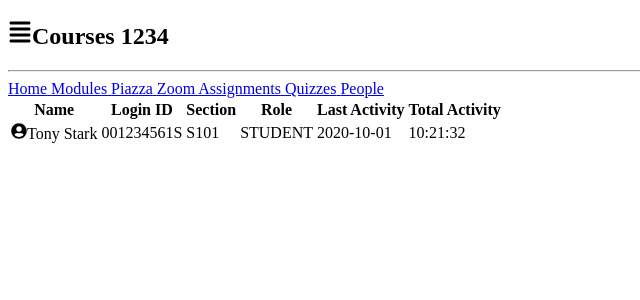
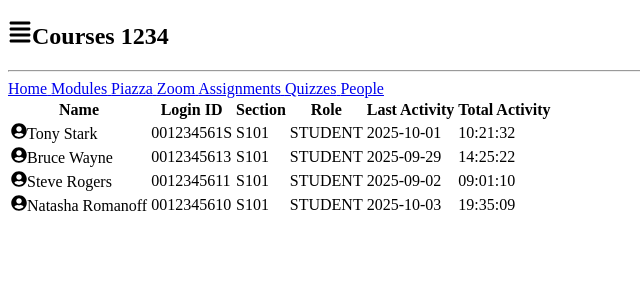
Before and after one commit to lifeashaze/kambaz-next-js, a Next.js app: page /Courses/1234/People/Table in a window 1280 px wide. Shown: the top 300 px of the page, without its empty margins (0-640 px from the left). Built offline with nearby package versions, Linux system fonts and the light colour scheme.

Commit message:
navigation fixes

```diff
--- a/app/(Kambaz)/Account/SignIn/page.tsx
+++ b/app/(Kambaz)/Account/SignIn/page.tsx
@@ -18,7 +18,7 @@ export default function Signin() {
       >
         Sign in{" "}
       </Link>
-      <Link id="wd-signup-link" href="/Account/Signup">
+      <Link id="wd-signup-link" href="/Account/SignUp">
         Sign up
       </Link>
     </div>
--- a/app/(Kambaz)/Courses/[cid]/People/Table/page.tsx
+++ b/app/(Kambaz)/Courses/[cid]/People/Table/page.tsx
@@ -24,8 +24,44 @@ export default function PeopleTable() {
             <td className="wd-login-id">001234561S</td>
             <td className="wd-section">S101</td>
             <td className="wd-role">STUDENT</td>
-            <td className="wd-last-activity">2020-10-01</td>
+            <td className="wd-last-activity">2025-10-01</td>
             <td className="wd-total-activity">10:21:32</td>
+          </tr>
+                    <tr>
+            <td className="wd-full-name text-nowrap">
+              <FaUserCircle className="me-2 fs-1 text-secondary" />
+              <span className="wd-first-name">Bruce</span>{" "}
+              <span className="wd-last-name">Wayne</span>
+            </td>
+            <td className="wd-login-id">0012345613</td>
+            <td className="wd-section">S101</td>
+            <td className="wd-role">STUDENT</td>
+            <td className="wd-last-activity">2025-09-29</td>
+            <td className="wd-total-activity">14:25:22</td>
+          </tr>
+                    <tr>
+            <td className="wd-full-name text-nowrap">
+              <FaUserCircle className="me-2 fs-1 text-secondary" />
+              <span className="wd-first-name">Steve</span>{" "}
+              <span className="wd-last-name">Rogers</span>
+            </td>
+            <td className="wd-login-id">0012345611</td>
+            <td className="wd-section">S101</td>
+            <td className="wd-role">STUDENT</td>
+            <td className="wd-last-activity">2025-09-02</td>
+            <td className="wd-total-activity">09:01:10</td>
+          </tr>
+                    <tr>
+            <td className="wd-full-name text-nowrap">
+              <FaUserCircle className="me-2 fs-1 text-secondary" />
+              <span className="wd-first-name">Natasha</span>{" "}
+              <span className="wd-last-name">Romanoff</span>
+            </td>
+            <td className="wd-login-id">0012345610</td>
+            <td className="wd-section">S101</td>
+            <td className="wd-role">STUDENT</td>
+            <td className="wd-last-activity">2025-10-03</td>
+            <td className="wd-total-activity">19:35:09</td>
           </tr>
           {/* Add at least 3 more users such as Bruce Wayne, Steve Rogers, and Natasha Romanoff */}
         </tbody>
```
Also changed, not shown: app/(Kambaz)/Account/Navigation.tsx (+26 -7 lines), app/(Kambaz)/Navigation.tsx (+64 -2 lines).
